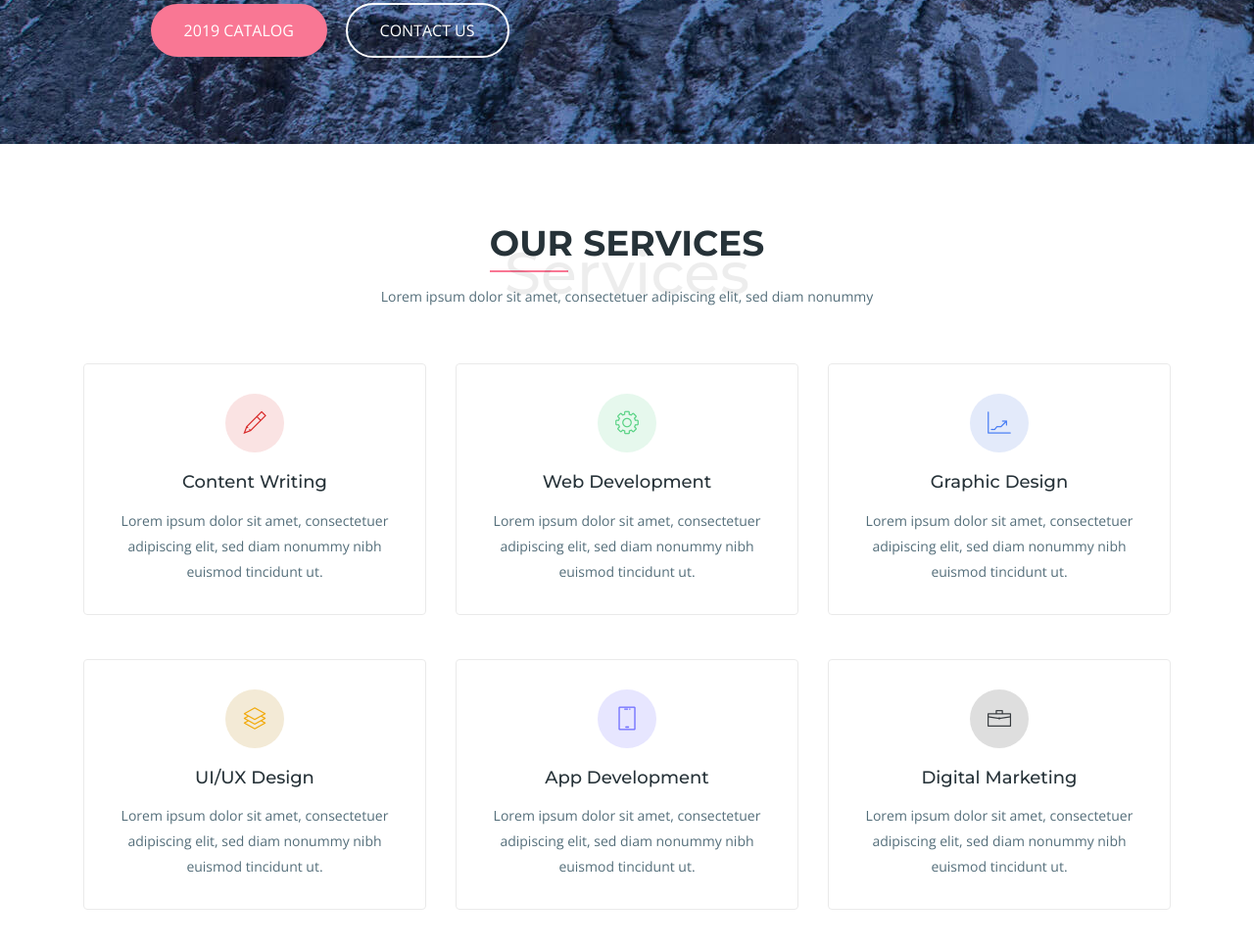
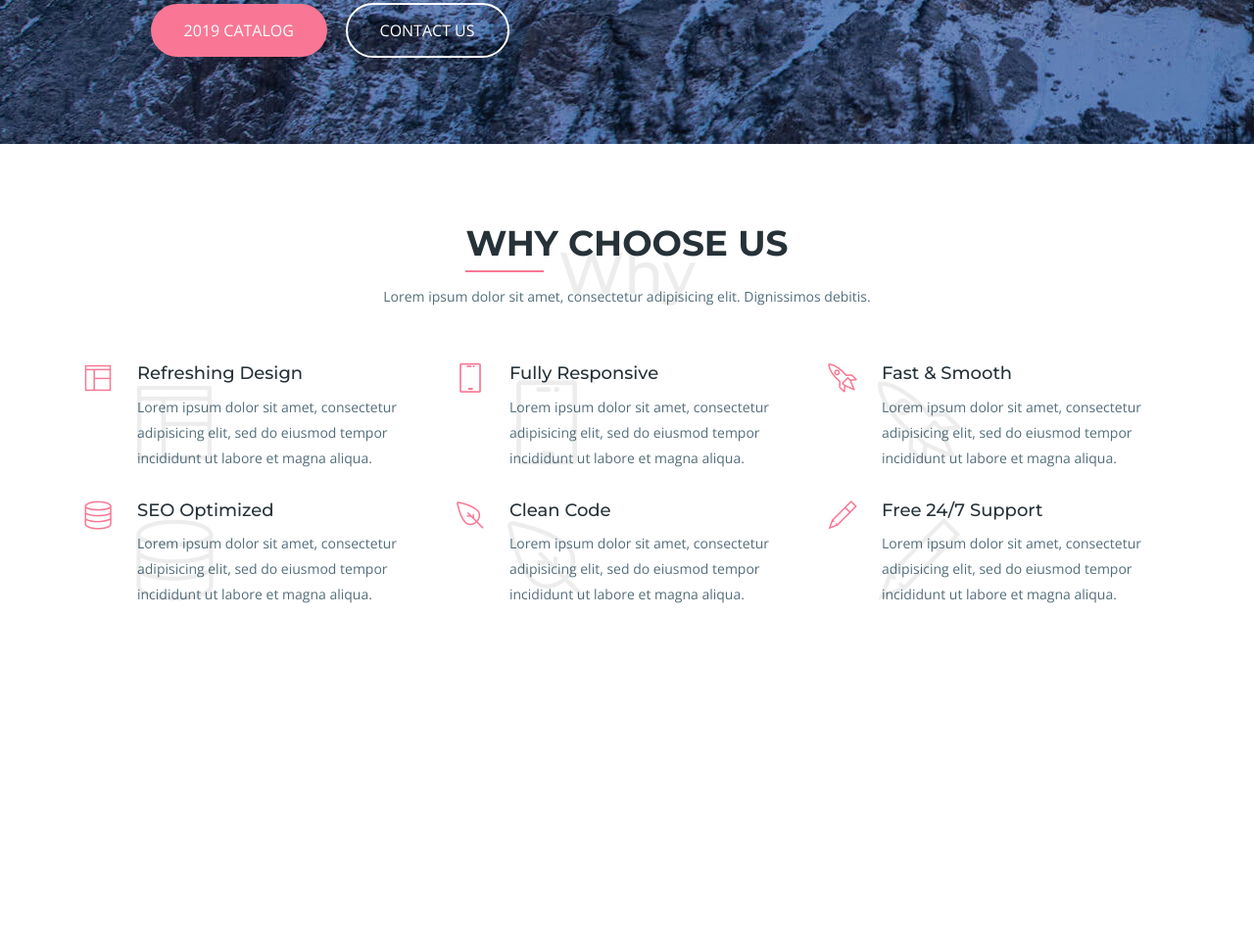
Before and after one commit to meeoh/kwsignslandingpage.github.io, a plain HTML site: page index.html in a window 1280 px wide. Shown: the part 502-1470 px from the top of the page at 98% size. After the commit the page ends 1217 px from the top, so only its background shows below. Drawn offline with nearby package versions, Linux system fonts and the light colour scheme; files whose address does not match are found by name.

Commit message:
Add why choose us

```diff
--- a/index.html
+++ b/index.html
@@ -39,7 +39,7 @@
                 <a class="nav-link page-scroll" href="#slider-area">Home</a>
               </li>
               <li class="nav-item">
-                <a class="nav-link page-scroll" href="catalog.pdf"></a>
+                  <a class="nav-link page-scroll" href="catalog.pdf">Product Catalog</a>
               </li>
               <li class="nav-item">
                 <a class="nav-link page-scroll" href="contact.html">Contact Us</a>
@@ -102,71 +102,102 @@
     <!-- Header Section End -->
 
     <!-- Services Section Start -->
-    <section id="services" class="section">
-      <div class="container" id="servicesStart">
-        <div class="section-header">
-          <h2 class="section-title">Our Services</h2>
-          <span>Services</span>
-          <p class="section-subtitle">Lorem ipsum dolor sit amet, consectetuer adipiscing elit, sed diam nonummy</p>
-        </div>
-        <div class="row" >
-          <div class="col-lg-4 col-md-6 col-xs-12">
-            <div class="item-boxes services-item wow fadeInDown" data-wow-delay="0.2s">
-              <div class="icon color-1">
-                <i class="lni-pencil"></i>
+    <!-- Features Section Start -->
+    <section id="features" class="section">
+        <div class="container">
+          <div class="section-header">
+            <h2 class="section-title">Why Choose Us</h2>
+            <span>Why</span>
+            <p class="section-subtitle">Lorem ipsum dolor sit amet, consectetur adipisicing elit. Dignissimos debitis.</p>
+          </div>
+          <div class="row">
+            <!-- Start featured -->
+            <div class="col-lg-4 col-md-6 col-xs-12">
+              <div class="featured-box">
+                <div class="featured-icon">
+                  <i class="lni-layout"></i>
+                </div>
+                <div class="featured-content">
+                  <div class="icon-o"><i class="lni-layout"></i></div>
+                  <h4>Refreshing Design</h4>
+                  <p>Lorem ipsum dolor sit amet, consectetur adipisicing elit, sed do eiusmod tempor incididunt ut labore et magna aliqua.</p>
+                </div>
               </div>
-              <h4>Content Writing</h4>
-              <p>Lorem ipsum dolor sit amet, consectetuer adipiscing elit, sed diam nonummy nibh euismod tincidunt ut.</p>
             </div>
-          </div>
-          <div class="col-lg-4 col-md-6 col-xs-12">
-            <div class="item-boxes services-item wow fadeInDown" data-wow-delay="0.4s">
-              <div class="icon color-2">
-                <i class="lni-cog"></i>
+            <!-- End featured -->
+            <!-- Start featured -->
+            <div class="col-lg-4 col-md-6 col-xs-12">
+              <div class="featured-box">
+                <div class="featured-icon">
+                  <i class="lni-tab"></i>
+                </div>
+                <div class="featured-content">
+                  <div class="icon-o"><i class="lni-tab"></i></div>
+                  <h4>Fully Responsive</h4>
+                  <p>Lorem ipsum dolor sit amet, consectetur adipisicing elit, sed do eiusmod tempor incididunt ut labore et magna aliqua.</p>
+                </div>
               </div>
-              <h4>Web Development</h4>
-              <p>Lorem ipsum dolor sit amet, consectetuer adipiscing elit, sed diam nonummy nibh euismod tincidunt ut.</p>
             </div>
-          </div>
-          <div class="col-lg-4 col-md-6 col-xs-12">
-            <div class="item-boxes services-item wow fadeInDown" data-wow-delay="0.6s">
-              <div class="icon color-3">
-                <i class="lni-stats-up"></i>
+            <!-- End featured -->
+            <!-- Start featured -->
+            <div class="col-lg-4 col-md-6 col-xs-12">
+              <div class="featured-box">
+                <div class="featured-icon">
+                  <i class="lni-rocket"></i>
+                </div>
+                <div class="featured-content">
+                  <div class="icon-o"><i class="lni-rocket"></i></div>
+                  <h4>Fast & Smooth</h4>
+                  <p>Lorem ipsum dolor sit amet, consectetur adipisicing elit, sed do eiusmod tempor incididunt ut labore et magna aliqua.</p>
+                </div>
               </div>
-              <h4>Graphic Design</h4>
-              <p>Lorem ipsum dolor sit amet, consectetuer adipiscing elit, sed diam nonummy nibh euismod tincidunt ut.</p>
             </div>
-          </div>
-          <div class="col-lg-4 col-md-6 col-xs-12">
-            <div class="item-boxes services-item wow fadeInDown" data-wow-delay="0.8s">
-              <div class="icon color-4">
-                <i class="lni-layers"></i>
+            <!-- End featured -->
+            <!-- Start featured -->
+            <div class="col-lg-4 col-md-6 col-xs-12">
+              <div class="featured-box">
+                <div class="featured-icon">
+                  <i class="lni-database"></i>
+                </div>
+                <div class="featured-content">
+                  <div class="icon-o"><i class="lni-database"></i></div>
+                  <h4>SEO Optimized</h4>
+                  <p>Lorem ipsum dolor sit amet, consectetur adipisicing elit, sed do eiusmod tempor incididunt ut labore et magna aliqua.</p>
+                </div>
               </div>
-              <h4>UI/UX Design</h4>
-              <p>Lorem ipsum dolor sit amet, consectetuer adipiscing elit, sed diam nonummy nibh euismod tincidunt ut.</p>
             </div>
-          </div>
-          <div class="col-lg-4 col-md-6 col-xs-12">
-            <div class="item-boxes services-item wow fadeInDown" data-wow-delay="1s">
-              <div class="icon color-5">
-                <i class="lni-tab"></i>
+            <!-- End featured -->
+            <!-- Start featured -->
+            <div class="col-lg-4 col-md-6 col-xs-12">
+              <div class="featured-box">
+                <div class="featured-icon">
+                  <i class="lni-leaf"></i>
+                </div>
+                <div class="featured-content">
+                  <div class="icon-o"><i class="lni-leaf"></i></div>
+                  <h4>Clean Code</h4>
+                  <p>Lorem ipsum dolor sit amet, consectetur adipisicing elit, sed do eiusmod tempor incididunt ut labore et magna aliqua.</p>
+                </div>
               </div>
-              <h4>App Development</h4>
-              <p>Lorem ipsum dolor sit amet, consectetuer adipiscing elit, sed diam nonummy nibh euismod tincidunt ut.</p>
             </div>
-          </div>
-          <div class="col-lg-4 col-md-6 col-xs-12">
-            <div class="item-boxes services-item wow fadeInDown" data-wow-delay="1.2s">
-              <div class="icon color-6">
-                <i class="lni-briefcase"></i>
+            <!-- End featured -->
+            <!-- Start featured -->
+            <div class="col-lg-4 col-md-6 col-xs-12">
+              <div class="featured-box">
+                <div class="featured-icon">
+                  <i class="lni-pencil"></i>
+                </div>
+                <div class="featured-content">
+                  <div class="icon-o"><i class="lni-pencil"></i></div>
+                  <h4>Free 24/7 Support</h4>
+                  <p>Lorem ipsum dolor sit amet, consectetur adipisicing elit, sed do eiusmod tempor incididunt ut labore et magna aliqua.</p>
+                </div>
               </div>
-              <h4>Digital Marketing</h4>
-              <p>Lorem ipsum dolor sit amet, consectetuer adipiscing elit, sed diam nonummy nibh euismod tincidunt ut.</p>
             </div>
+            <!-- End featured -->
           </div>
         </div>
-      </div>
-    </section>
+      </section>
     <!-- Services Section End -->
 
     <!-- Call to Action Start -->
```
